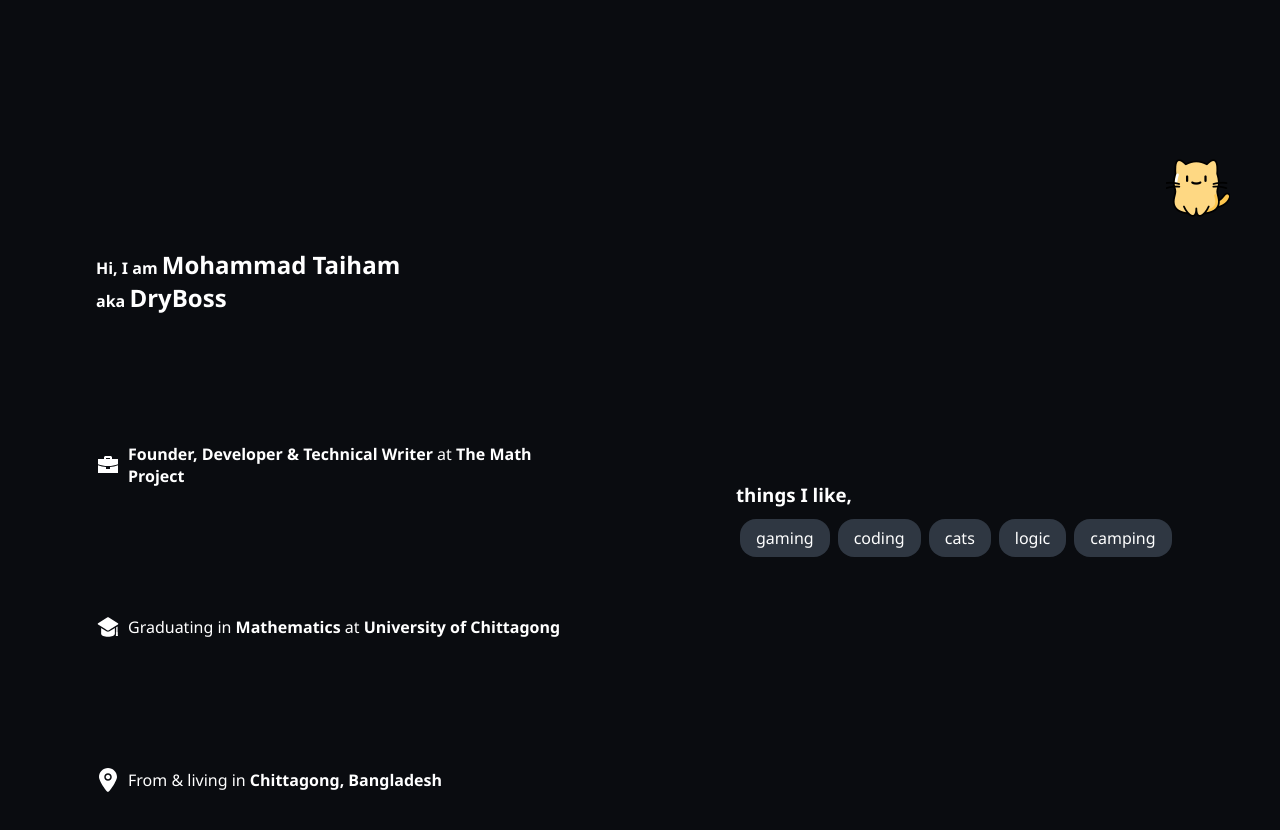
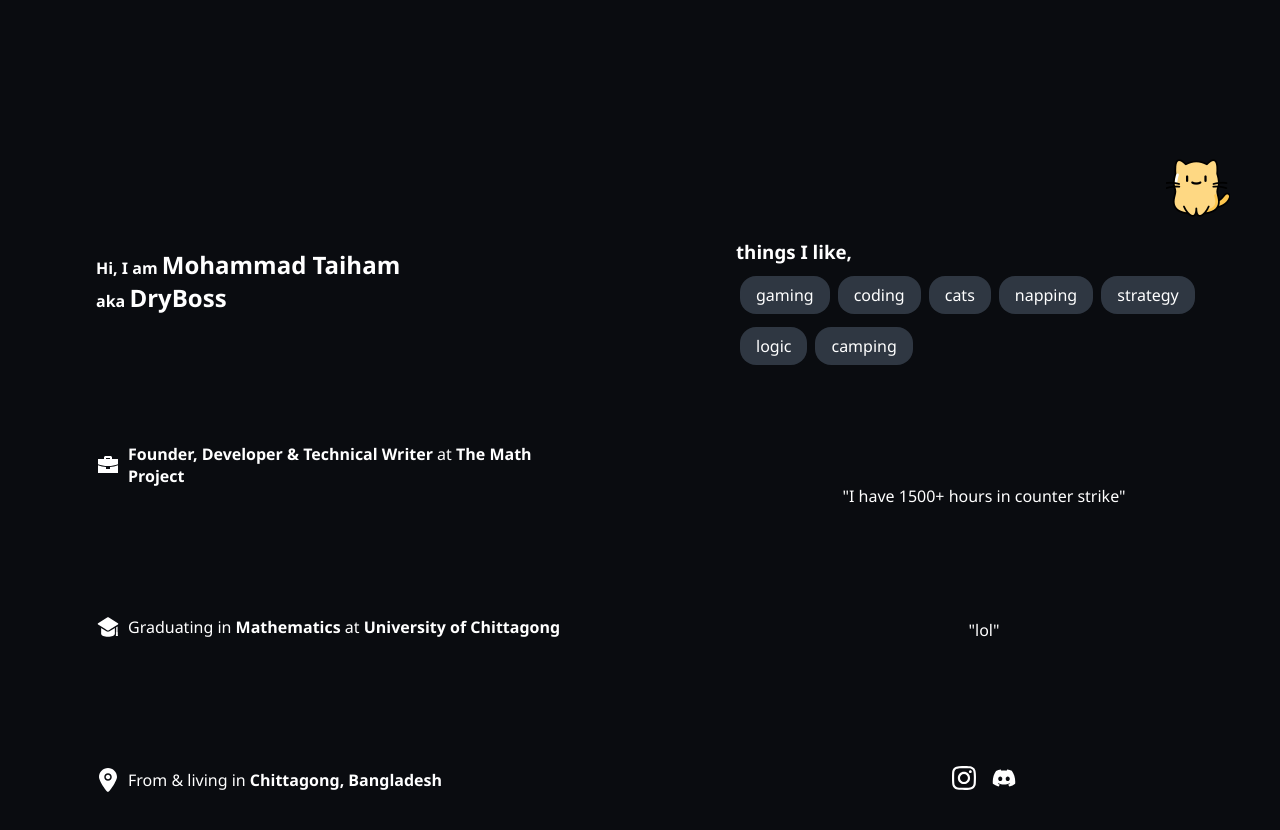
Before and after one commit to DryBoss/dryboss.github.io, a React (Vite) app: page / in a window 1280 px wide. Shown: the part 680-1510 px from the top of the page. Built offline with nearby package versions, Linux system fonts and the light colour scheme.

Commit message:
about me

```diff
--- a/src/database/myself.js
+++ b/src/database/myself.js
@@ -1,3 +1,13 @@
-const hobbies = ["gaming", "coding", "cats", "logic", "camping"];
+export const hobbies = [
+  "gaming",
+  "coding",
+  "cats",
+  "napping",
+  "strategy",
+  "logic",
+  "camping",
+];
 
-export default hobbies;
+export const funFacts = ['"I have 1500+ hours in counter strike"'];
+
+export const thoughts = ['"lol"'];
--- a/src/pages/home/sections/about-me/AboutMe.jsx
+++ b/src/pages/home/sections/about-me/AboutMe.jsx
@@ -2,18 +2,22 @@ import styles from "./AboutMe.module.css";
 import locationLogo from "./../../../../assets/icons/location.svg";
 import educationLogo from "./../../../../assets/icons/education.svg";
 import workLogo from "./../../../../assets/icons/work.svg";
+import instagramIcon from "./../../../../assets/icons/instagram.svg";
+import discordIcon from "./../../../../assets/icons/discord.svg";
 
 import catImage from "./../../../../assets/images/cat.png";
 import controllerImage from "./../../../../assets/images/controller.png";
 import meowSound from "./../../../../assets/sounds/meow.mp3";
 
-import hobbies from "./../../../../database/myself.js";
-import { useState } from "react";
+import { hobbies, funFacts, thoughts } from "./../../../../database/myself.js";
+import { useState, useEffect } from "react";
 
 function AboutMe() {
   const [catLurk, setCatLurk] = useState(false);
   const [catStay, setCatStay] = useState(false);
   const [giveController, setGiveController] = useState(false);
+  const [randomFact, setRandomFact] = useState("");
+  const [randomThought, setRandomThought] = useState("");
 
   const meow = new Audio(meowSound);
   meow.volume = 0.1;
@@ -30,6 +34,24 @@ function AboutMe() {
     setGiveController(!giveController);
   }
 
+  useEffect(() => {
+    const updateRandom = () => {
+      const randomIndex1 = Math.floor(Math.random() * funFacts.length);
+      setRandomFact(funFacts[randomIndex1]);
+      const randomIndex2 = Math.floor(Math.random() * thoughts.length);
+      setRandomThought(thoughts[randomIndex2]);
+    };
+
+    // Set an initial fact
+    updateRandom();
+
+    // Change the fact every 5 seconds (5000ms)
+    const intervalId = setInterval(updateRandom, 5000);
+
+    // Cleanup the interval when component unmounts
+    return () => clearInterval(intervalId);
+  }, []); // Empty dependency array ensures it runs once on mount
+
   return (
     <div className={`${styles.aboutMe} home-section`} id="about-me">
       <img
@@ -38,7 +60,6 @@ function AboutMe() {
         className={`${styles.controllerImage} ${
           giveController ? styles.controllerGive : ""
         }`}
-        onClick={() => handleCatsClick()}
       />
       <img
         src={catImage}
@@ -46,6 +67,7 @@ function AboutMe() {
         className={`${styles.catImage} ${catLurk ? styles.catImageLurk : ""} ${
           catStay ? styles.catImageStay : ""
         }`}
+        onClick={() => handleCatsClick()}
       />
       <div className={styles.coreSection}>
         <h1>
@@ -98,6 +120,20 @@ function AboutMe() {
             </p>
           ))}
         </div>
+        <div className={styles.funFact}>
+          <p>{randomFact}</p>
+        </div>
+        <div className={styles.thought}>
+          <p>{randomThought}</p>
+        </div>
+        <div className={styles.socials}>
+          <a href="">
+            <img src={instagramIcon} alt="instagram" />
+          </a>
+          <a href="">
+            <img src={discordIcon} alt="discord" />
+          </a>
+        </div>
       </div>
     </div>
   );
--- a/src/pages/home/sections/about-me/AboutMe.module.css
+++ b/src/pages/home/sections/about-me/AboutMe.module.css
@@ -17,6 +17,8 @@ h1 span {
 .additionalSection {
   display: flex;
   flex-direction: column;
+  justify-content: space-evenly;
+  height: 100vh;
   flex: 1;
   margin: 3rem;
 }
@@ -56,7 +58,6 @@ h1 span {
   bottom: 200px;
   right: -100px;
   transition: 0.5s;
-  pointer-events: all;
 }
 
 .controllerGive {
@@ -68,7 +69,6 @@ h1 span {
   bottom: -100px;
   right: 50px;
   transition: 0.5s;
-  pointer-events: all;
 }
 
 .catImageLurk {
@@ -77,6 +77,22 @@ h1 span {
 
 .catImageStay {
   bottom: -10px;
+}
+
+.funFact p,
+.thought p {
+  text-align: center;
+}
+
+.socials {
+  padding: 14px 0;
+  text-align: center;
+}
+.socials img {
+  margin: 0 8px;
+}
+.socials img:hover {
+  scale: 1.2;
 }
 
 @media (max-width: 1024px) {
--- a/src/pages/home/sections/about-me/AboutMe.module.scss
+++ b/src/pages/home/sections/about-me/AboutMe.module.scss
@@ -18,6 +18,8 @@ h1 {
 .additionalSection {
   display: flex;
   flex-direction: column;
+  justify-content: space-evenly;
+  height: 100vh;
   flex: 1;
   margin: 3rem;
 }
@@ -59,7 +61,6 @@ h1 {
   bottom: 200px;
   right: -100px;
   transition: 0.5s;
-  pointer-events: all;
 }
 .controllerGive {
   right: -5px;
@@ -70,13 +71,30 @@ h1 {
   bottom: -100px;
   right: 50px;
   transition: 0.5s;
-  pointer-events: all;
 }
 .catImageLurk {
   bottom: -30px;
 }
 .catImageStay {
   bottom: -10px;
+}
+
+.funFact,
+.thought {
+  p {
+    text-align: center;
+  }
+}
+
+.socials {
+  padding: 14px 0;
+  text-align: center;
+  img {
+    margin: 0 8px;
+    &:hover {
+      scale: 1.2;
+    }
+  }
 }
 
 @media (max-width: 1024px) {
```
Also changed, not shown: src/assets/icons/discord.svg (added), src/assets/icons/instagram.svg.
